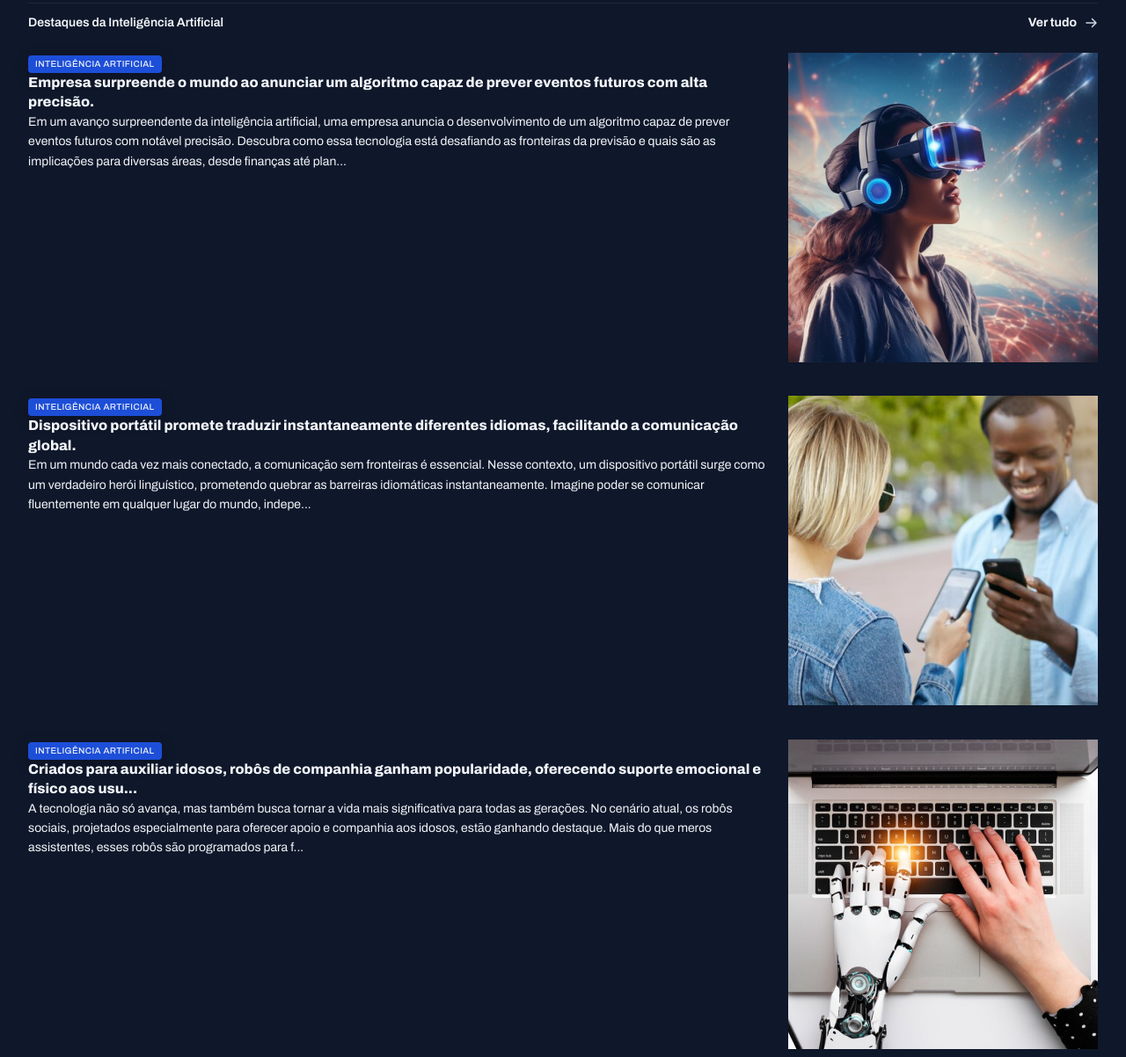
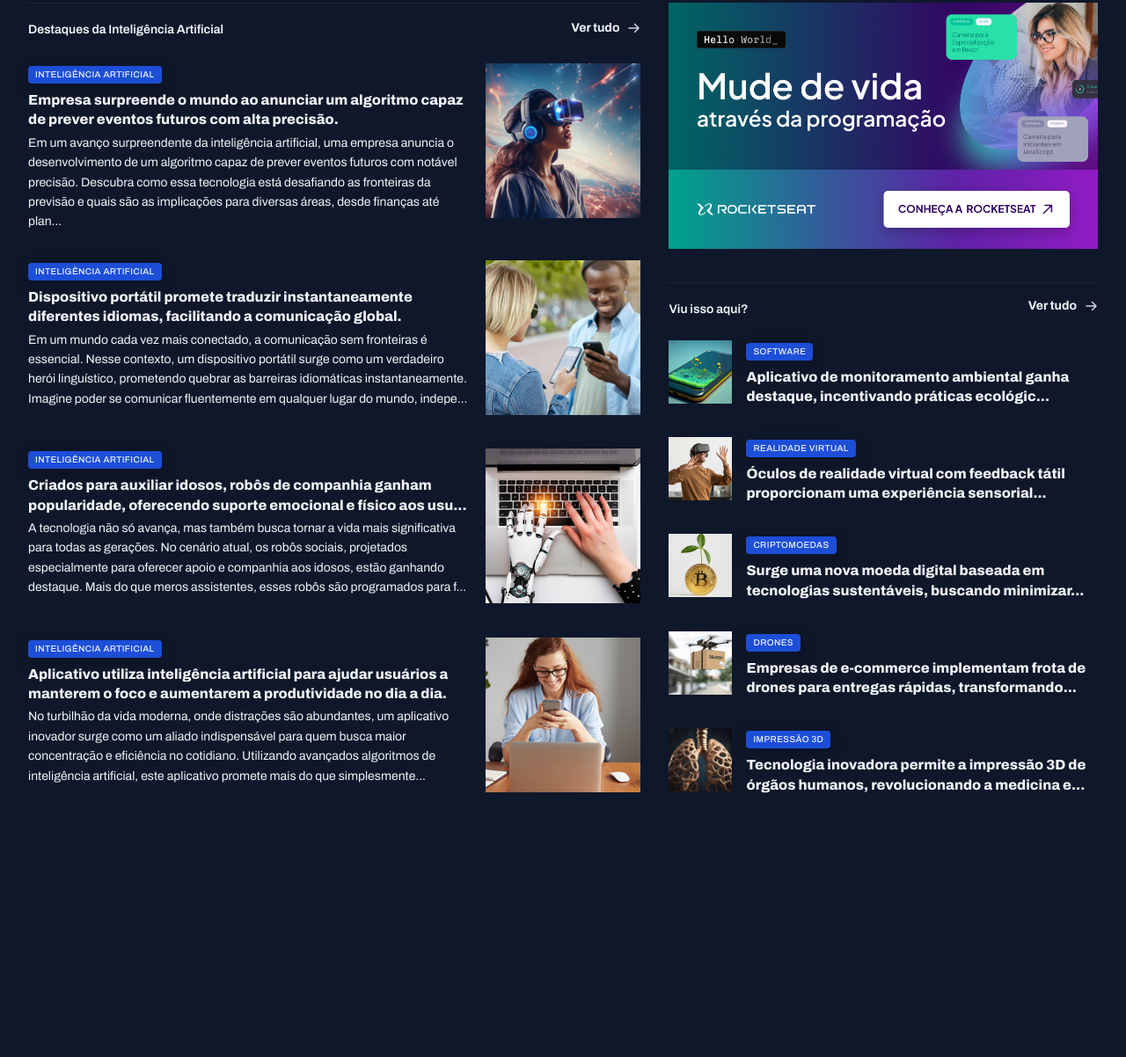
Before and after one commit to carlosaraujodev/full-stack-news-portal, a plain HTML site: page index.html in a window 1280 px wide. Shown: the part 1051-2253 px from the top of the page at 88% size. After the commit the page ends 1998 px from the top, so only its background shows below. Drawn offline with Linux system fonts and the light colour scheme.

Commit message:
styling the latest cards

```diff
--- a/index.html
+++ b/index.html
@@ -190,14 +190,14 @@
                         <p class="text-sm">No turbilhão da vida moderna, onde distrações são abundantes, um aplicativo
                             inovador surge como um aliado indispensável para quem busca maior concentração e eficiência
                             no cotidiano. Utilizando avançados algoritmos de inteligência artificial, este aplicativo
-                            promete mais do que simplesmente gerenci...</p>
+                            promete mais do que simplesmente...</p>
                     </div>
                     <div><img src="./assets/images/Image 13.png" alt="Aplicativo utiliza inteligência artificial para ajudar usuários a manterem o foco e aumentarem a produtividade no dia a dia.
                         "></div>
                 </article>
             </div>
         </section>
-        <div>
+        <aside>
             <div id="ads">
                 <img src="./assets/Ads.png" alt="">
             </div>
@@ -217,7 +217,7 @@
                         <div>
                             <span class="content-tag">Software</span>
                             <h3 class="text-xl">Aplicativo de monitoramento ambiental ganha destaque, incentivando
-                                práticas ecológicas e pro...
+                                práticas ecológic...
                             </h3>
                         </div>
                     </article>
@@ -228,7 +228,7 @@
                         <div>
                             <span class="content-tag">Realidade Virtual</span>
                             <h3 class="text-xl">Óculos de realidade virtual com feedback tátil proporcionam uma
-                                experiência sensorial complet...
+                                experiência sensorial...
                             </h3>
                         </div>
                     </article>
@@ -239,7 +239,7 @@
                         <div>
                             <span class="content-tag">Criptomoedas</span>
                             <h3 class="text-xl">Surge uma nova moeda digital baseada em tecnologias sustentáveis,
-                                buscando minimizar o i...
+                                buscando minimizar...
                             </h3>
                         </div>
                     </article>
@@ -250,7 +250,7 @@
                         <div>
                             <span class="content-tag">Drones</span>
                             <h3 class="text-xl">Empresas de e-commerce implementam frota de drones para entregas
-                                rápidas, transformando o ce...
+                                rápidas, transformando...
                             </h3>
                         </div>
                     </article>
@@ -261,13 +261,13 @@
                         <div>
                             <span class="content-tag">Impressão 3d</span>
                             <h3 class="text-xl">Tecnologia inovadora permite a impressão 3D de órgãos humanos,
-                                revolucionando a medicina e a li...
+                                revolucionando a medicina e...
                             </h3>
                         </div>
                     </article>
                 </div>
-                <section>
-        </div>
+            <section>
+        </aside>
     </main>
 
 </body>
--- a/styles/global.css
+++ b/styles/global.css
@@ -51,8 +51,15 @@ img{
 }
 
 main{
-    margin-top: 40px;
-    gap: 80px;
+    margin-block: 40px;
+    row-gap: 80px;
+    column-gap: 32px;
+    grid-template-columns: 2fr 1.4fr;
+
+    grid-template-areas:
+    "featured featured"
+    "weekly weekly"
+    "ai aside";
 }
 
 .content-tag{
--- a/styles/sections.css
+++ b/styles/sections.css
@@ -23,6 +23,7 @@ section header {
 }
 
 #featured {
+    grid-area: featured;
     img {
         height: 100%;
         object-fit: cover;
@@ -59,6 +60,7 @@ section header {
 }
 
 #weekly {
+    grid-area: weekly;
     &>div {
         grid-template-columns: repeat(4, 292px);
     }
@@ -82,3 +84,34 @@ section header {
         }
     }
 }
+
+#ai{
+    grid-area: ai;
+    img{
+        width: 176px;
+        aspect-ratio: 1/1;
+        object-fit: cover;
+    }
+
+    h3{
+        margin-block: 8px 4px;
+    }
+}
+
+aside{
+    grid-area: aside;
+}
+
+#more{
+    margin-top: 32px;
+
+    h3{
+        margin-top: 8px;
+    }
+
+    img{
+        width: 72px;
+        aspect-ratio: 1/1;
+        object-fit: cover;
+    }
+}
```
